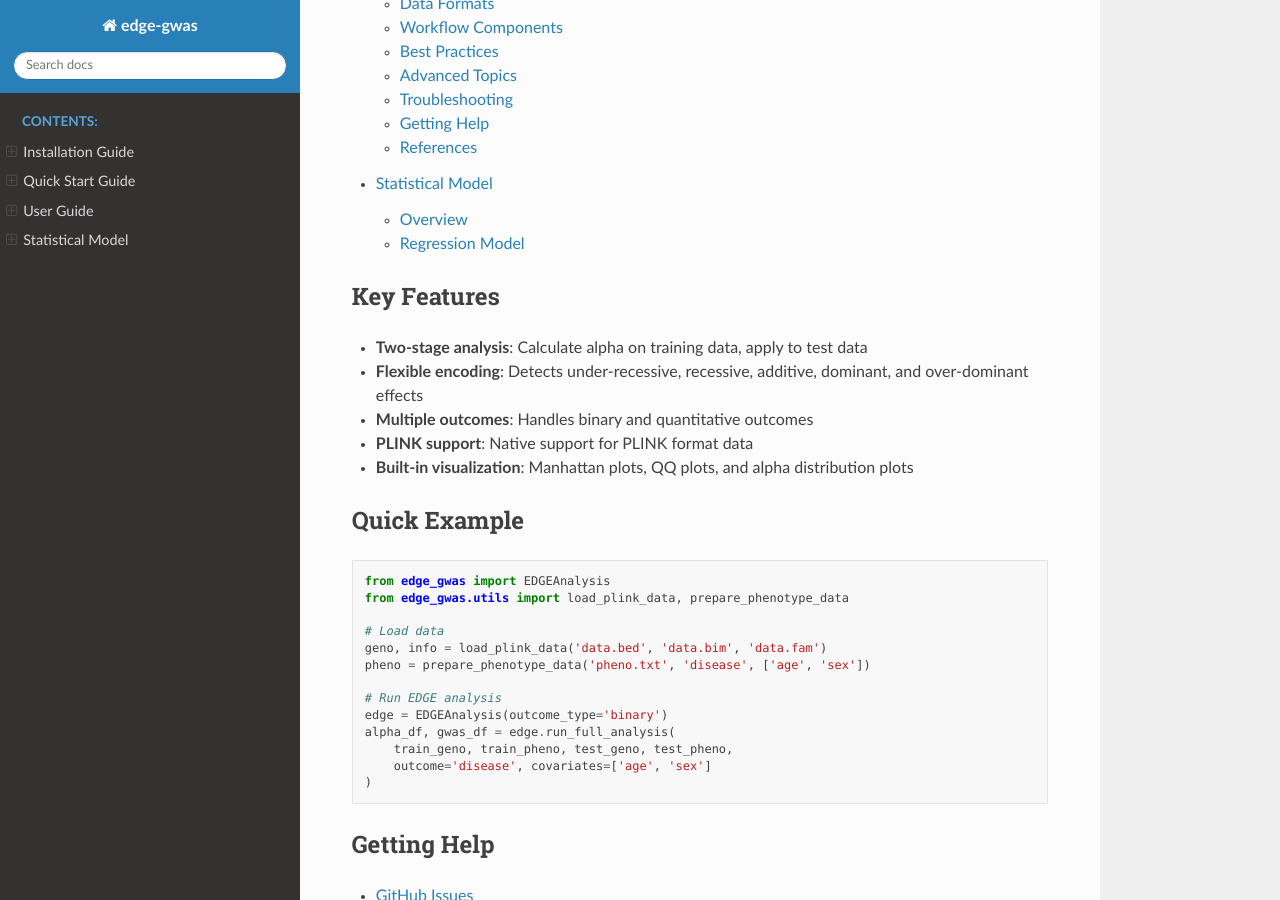
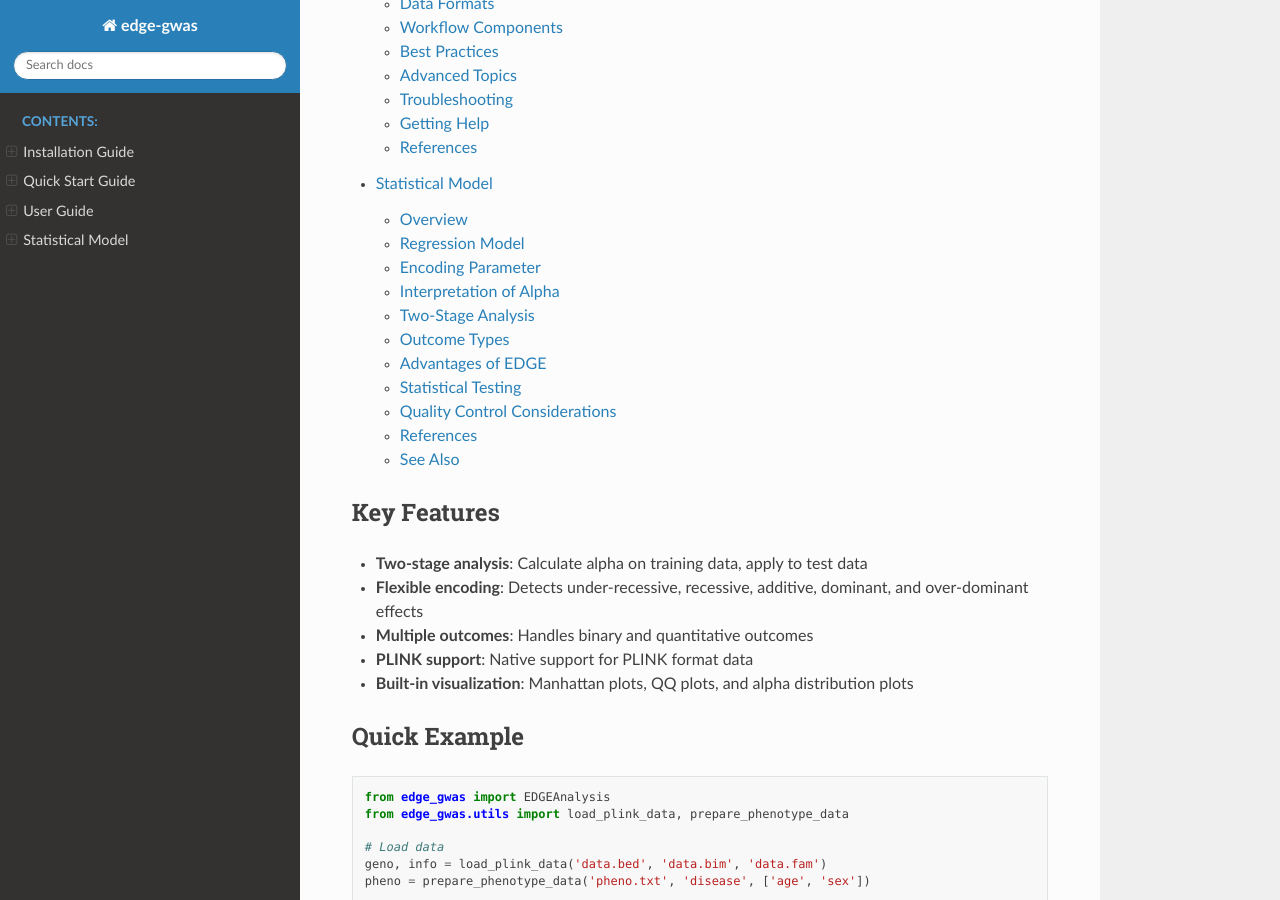
Before and after one commit to nicenzhou/edge-gwas, a Sphinx documentation site: the page built from docs/index.rst, in a window 1280 px wide and 900 px high, scrolled down 1006 px. Built offline with Sphinx 7.4.7 and the Read the Docs theme 3.1.0, drawn with Linux system fonts in a browser that asks for light colours; pages that are not in the unit, such as notebooks, are missing from menus; some of the changed lines change nothing that is shown.

Commit message:
Update statistical_model.rst

```diff
--- a/docs/statistical_model.rst
+++ b/docs/statistical_model.rst
@@ -25,9 +25,172 @@
 
 .. math::
 
-   E(Y | SNP_{Het}, SNP_{HA}, COV_i) = \\beta_0 + \\beta_{Het} \\cdot SNP_{Het} + \\beta_{HA} \\cdot SNP_{HA} + \\sum_{i} \\beta_{cov_i} \\cdot COV_i
+   E(Y | SNP_{Het}, SNP_{HA}, COV_i) = \beta_0 + \beta_{Het} \cdot SNP_{Het} + \beta_{HA} \cdot SNP_{HA} + \sum_{i} \beta_{cov_i} \cdot COV_i
 
 Where:
 
 * :math:`Y` = phenotype/outcome
-* :math:`SNP_{Het}` =
+* :math:`SNP_{Het}` = indicator for heterozygous genotype
+* :math:`SNP_{HA}` = indicator for homozygous alternate genotype
+* :math:`COV_i` = covariates (age, sex, principal components, etc.)
+* :math:`\beta_{Het}` = effect size for heterozygous genotype
+* :math:`\beta_{HA}` = effect size for homozygous alternate genotype
+* :math:`\beta_{cov_i}` = effect sizes for covariates
+
+Encoding Parameter
+------------------
+
+**Equation 2: Alpha Calculation**
+
+.. math::
+
+   \alpha = \frac{\beta_{Het}}{\beta_{HA}}
+
+Where:
+
+* :math:`\alpha` = encoding parameter representing the ratio of heterozygous to homozygous alternate effects
+* :math:`\beta_{Het}` = effect size for heterozygous genotype (from Equation 1)
+* :math:`\beta_{HA}` = effect size for homozygous alternate genotype (from Equation 1)
+
+Interpretation of Alpha
+-----------------------
+
+The α parameter indicates the inheritance pattern:
+
+* **α ≈ 0**: Recessive model (heterozygotes similar to reference homozygotes)
+* **α ≈ 0.5**: Additive model (heterozygotes have half the effect)
+* **α ≈ 1**: Dominant model (heterozygotes similar to alternate homozygotes)
+* **α < 0**: Under-recessive (heterozygotes have opposite effect)
+* **α > 1**: Over-dominant (heterozygotes have stronger effect than homozygotes)
+
+Two-Stage Analysis
+------------------
+
+Stage 1: Calculate Alpha (Training Data)
+~~~~~~~~~~~~~~~~~~~~~~~~~~~~~~~~~~~~~~~~~
+
+1. For each SNP, fit Equation 1 on training data
+2. Extract :math:`\beta_{Het}` and :math:`\beta_{HA}`
+3. Calculate :math:`\alpha = \beta_{Het} / \beta_{HA}`
+4. Store α values for each SNP
+
+Stage 2: Apply Alpha (Test Data)
+~~~~~~~~~~~~~~~~~~~~~~~~~~~~~~~~~
+
+1. For each SNP, use the α from training data
+2. Encode genotypes: :math:`G_{encoded} = \alpha \cdot G_{Het} + G_{HA}`
+3. Fit standard GWAS model:
+
+.. math::
+
+   E(Y | G_{encoded}, COV_i) = \beta_0 + \beta \cdot G_{encoded} + \sum_{i} \beta_{cov_i} \cdot COV_i
+
+4. Test significance of :math:`\beta`
+
+Outcome Types
+-------------
+
+Binary Outcomes (Logistic Regression)
+~~~~~~~~~~~~~~~~~~~~~~~~~~~~~~~~~~~~~~
+
+For case-control studies:
+
+.. math::
+
+   logit(P(Y=1)) = \beta_0 + \beta_{Het} \cdot SNP_{Het} + \beta_{HA} \cdot SNP_{HA} + \sum_{i} \beta_{cov_i} \cdot COV_i
+
+Quantitative Outcomes (Linear Regression)
+~~~~~~~~~~~~~~~~~~~~~~~~~~~~~~~~~~~~~~~~~~
+
+For continuous traits:
+
+.. math::
+
+   Y = \beta_0 + \beta_{Het} \cdot SNP_{Het} + \beta_{HA} \cdot SNP_{HA} + \sum_{i} \beta_{cov_i} \cdot COV_i + \epsilon
+
+Where :math:`\epsilon \sim N(0, \sigma^2)`
+
+Advantages of EDGE
+------------------
+
+1. **Flexible inheritance**: Detects nonadditive effects without assuming a specific model
+2. **Data-driven**: α is calculated from the data, not pre-specified
+3. **Robust**: Two-stage approach reduces overfitting
+4. **Interpretable**: α values have clear biological meaning
+5. **Powerful**: Can detect associations missed by additive models
+
+Statistical Testing
+-------------------
+
+Hypothesis Testing
+~~~~~~~~~~~~~~~~~~
+
+Null hypothesis: :math:`H_0: \beta = 0` (no association)
+
+Alternative: :math:`H_a: \beta \neq 0` (SNP associated with outcome)
+
+P-value Calculation
+~~~~~~~~~~~~~~~~~~~
+
+P-values are calculated using:
+
+* Wald test for coefficients
+* Chi-square distribution for test statistics
+* Appropriate degrees of freedom based on model
+
+Multiple Testing Correction
+~~~~~~~~~~~~~~~~~~~~~~~~~~~~
+
+Genome-wide significance threshold:
+
+* **Standard**: p < 5 × 10⁻⁸
+* **Suggestive**: p < 1 × 10⁻⁵
+
+Consider using:
+
+* Bonferroni correction
+* False Discovery Rate (FDR)
+* Genomic control (λ adjustment)
+
+Quality Control Considerations
+-------------------------------
+
+Minor Allele Frequency (MAF)
+~~~~~~~~~~~~~~~~~~~~~~~~~~~~~
+
+* Recommend: MAF > 0.01 (1%)
+* Rare variants may have unstable α estimates
+
+Hardy-Weinberg Equilibrium (HWE)
+~~~~~~~~~~~~~~~~~~~~~~~~~~~~~~~~
+
+* Test in controls: HWE p > 1 × 10⁻⁶
+* Deviation may indicate genotyping errors
+
+Missingness
+~~~~~~~~~~~
+
+* Per-variant: < 5% missing
+* Per-sample: < 5% missing
+
+Population Structure
+~~~~~~~~~~~~~~~~~~~~
+
+* Include principal components (PCs) as covariates
+* Typically 10 PCs recommended
+* Check genomic inflation factor (λ)
+
+References
+----------
+
+Zhou, J., et al. (2023). Flexibly encoded genome-wide association study identifies
+novel nonadditive genetic risk variants for cardiometabolic traits.
+*medRxiv*, 2023.06.01.23290857.
+https://doi.org/10.1101/2023.06.01.23290857
+
+See Also
+--------
+
+* :ref:`quickstart` - Quick start guide
+* :ref:`examples` - Example analyses
+* :ref:`api_reference` - Function documentation
```
